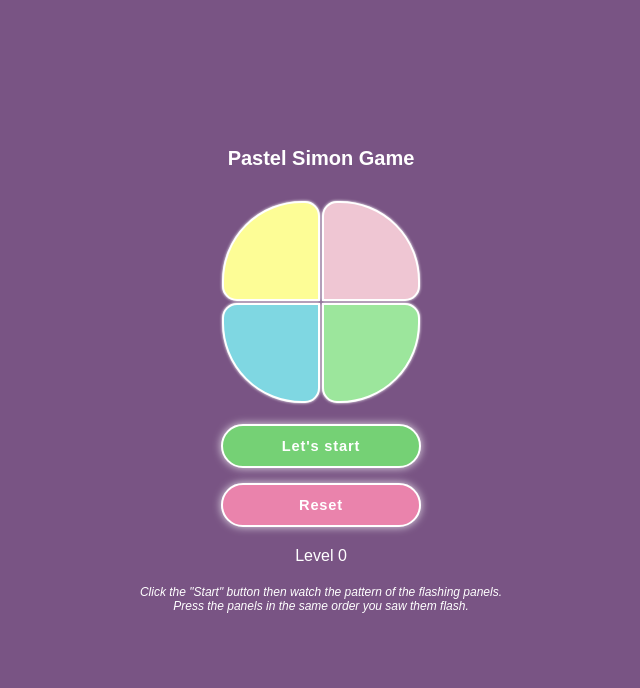
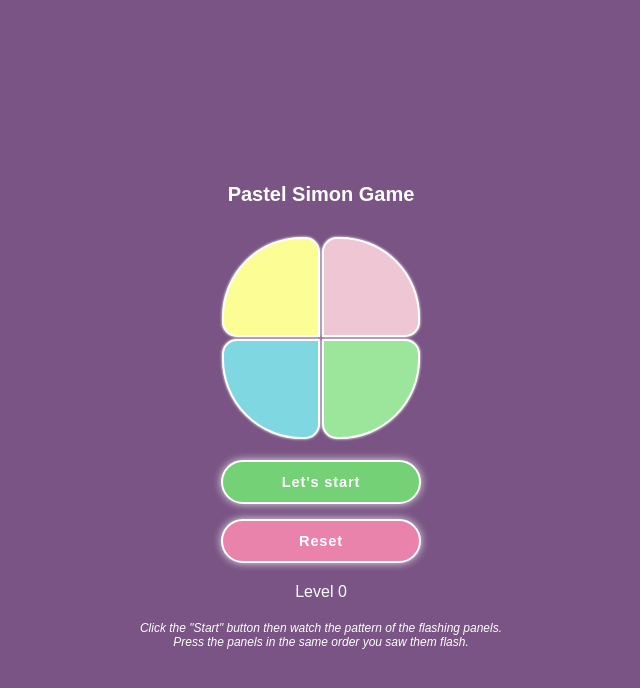
Before and after one commit to helenewb/SimonGamePWAv2, a website: page docs/index.html in a window 1280 px wide. Shown: the whole page, without its empty margins (319-959 px from the left). Drawn offline with Linux system fonts and the light colour scheme.

Commit message:
spacing III

```diff
--- a/docs/css/styles.css
+++ b/docs/css/styles.css
@@ -15,7 +15,7 @@ body {
 }
 
 main {
-    height: 90vh;
+    height: 99vh;
     display: -ms-flexbox;
     display: flex;
     -ms-flex-pack: center;
```
